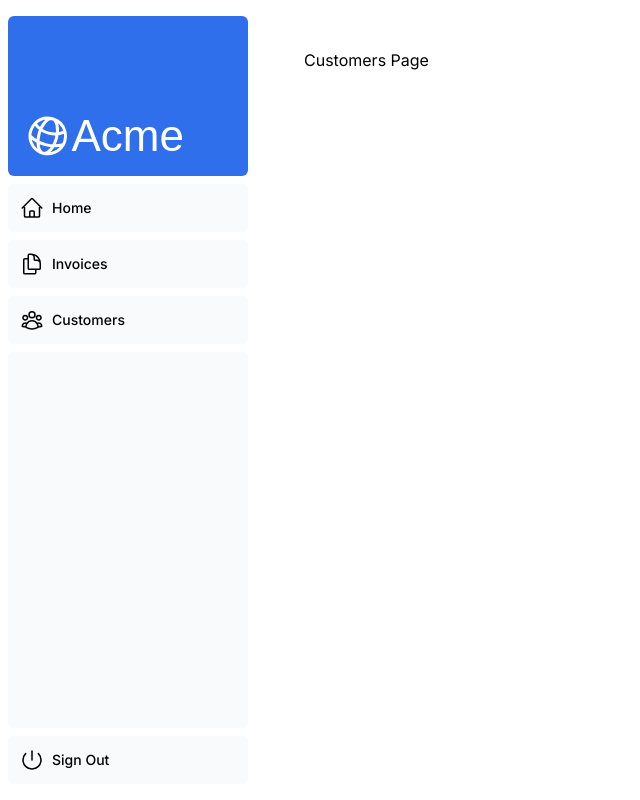
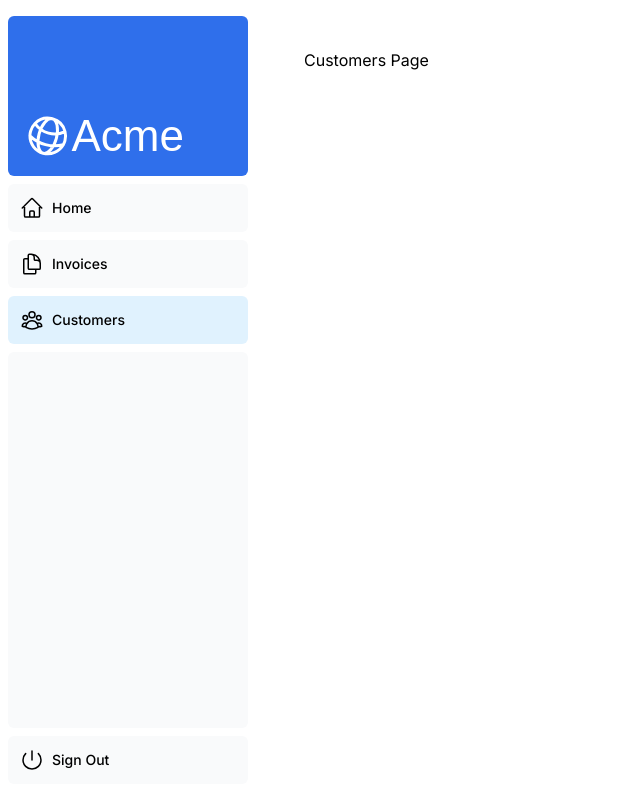
Before and after one commit to VictorS1303/nextjs-dashboard, a Next.js app: page /dashboard/customers in a window 1280 px wide. Shown: the whole page, without its empty margins (0-640 px from the left). Built offline with nearby package versions, Linux system fonts and the light colour scheme; a web font is replaced by a local one.

Commit message:
Navigation updated with Link element and active state

```diff
--- a/app/ui/dashboard/nav-links.tsx
+++ b/app/ui/dashboard/nav-links.tsx
@@ -1,3 +1,9 @@
+'use client'
+
+import Link from 'next/link'
+import { usePathname } from 'next/navigation'
+import clsx from 'clsx'
+
 import {
   UserGroupIcon,
   HomeIcon,
@@ -17,19 +23,26 @@
 ];
 
 export default function NavLinks() {
+  const currentPath = usePathname()
+
   return (
     <>
       {links.map((link) => {
         const LinkIcon = link.icon;
         return (
-          <a
+          <Link
             key={link.name}
             href={link.href}
-            className="flex h-[48px] grow items-center justify-center gap-2 rounded-md bg-gray-50 p-3 text-sm font-medium hover:bg-sky-100 hover:text-blue-600 md:flex-none md:justify-start md:p-2 md:px-3"
+            className={clsx(
+              "flex h-[48px] grow items-center justify-center gap-2 rounded-md bg-gray-50 p-3 text-sm font-medium hover:bg-sky-100 hover:text-blue-600 md:flex-none md:justify-start md:p-2 md:px-3",
+              {
+                "bg-sky-100 text-blue" : currentPath === link.href
+              }
+            )}
           >
             <LinkIcon className="w-6" />
             <p className="hidden md:block">{link.name}</p>
-          </a>
+          </Link>
         );
       })}
     </>
```
